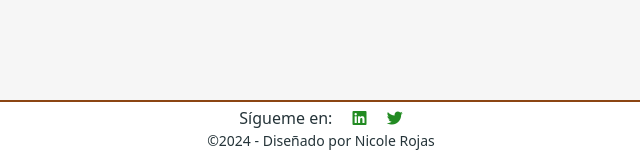
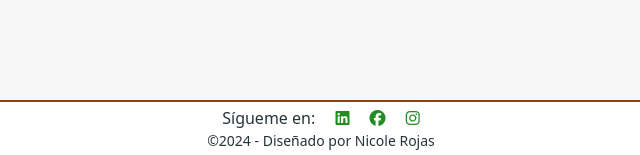
Before and after one commit to Nicolelir/Psychologist-Elvira-Espinoza-Spanish-version, a Django app: page /bookings/ in a window 1280 px wide. Shown: the part 645-800 px from the top of the page, without its empty margins (319-959 px from the left). Run offline with Django 4.2, Linux system fonts and the light colour scheme; some libraries are stand-ins or nearby versions.

Commit message:
Add links to facebook and instagram

```diff
--- a/templates/base.html
+++ b/templates/base.html
@@ -26,7 +26,7 @@
 
         <!-- Fontawesome -->
         <script src="https://kit.fontawesome.com/96f1cc7a8c.js" crossorigin="anonymous"></script>
-        <title>ELVI Your psychologist! {% block title %}{% endblock %}</title>
+        <title>ELVI Psicologa en Ruta {% block title %}{% endblock %}</title>
         <link rel="stylesheet" type="text/css" href="{% static 'css/styles.css' %}">
 
 
--- a/templates/includes/footer.html
+++ b/templates/includes/footer.html
@@ -6,8 +6,10 @@
     <p class="m-0 text-center">Sígueme en:
         <a target="_blank" href="https://www.linkedin.com/in/elvira-espinoza-ahumada-74a6a82a/?originalSubdomain=cl">
             <i class="fab fa-linkedin ms-3 green-icon"></i><span class="sr-only">LinkedIn</span></a>
-        <a target="_blank" href="https://twitter.com/">
-            <i class="fab fa-twitter ms-3 green-icon"></i><span class="sr-only">Twitter</span></a>
+        <a target="_blank" href="https://www.facebook.com/elvira.ahumada/">
+            <i class="fab fa-facebook ms-3 green-icon"></i><span class="sr-only">Facebook</span></a>
+        <a target="_blank" href="https://www.instagram.com/elvi_psicologa_en_ruta/">
+            <i class="fab fa-instagram ms-3 green-icon"></i><span class="sr-only">Instagram</span></a>
     </p>
 
 
```
